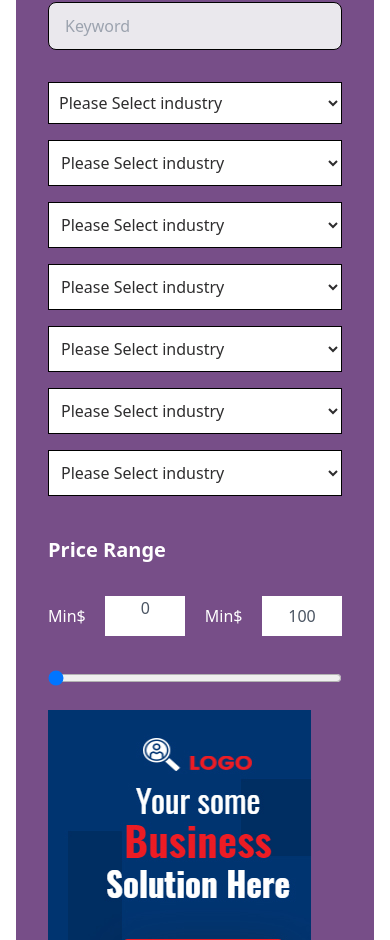
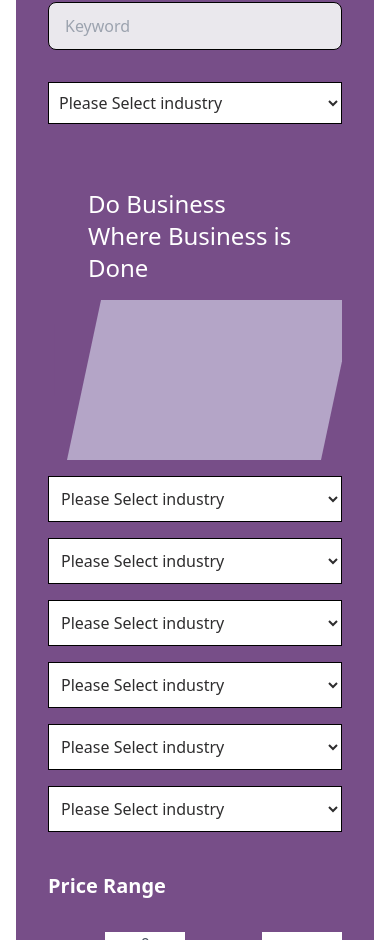
Before and after one commit to Galib24/business-partner-front-end, a React (Vite) app: page /businessList in a window 390 px wide. Shown: the part 3247-4187 px from the top of the page. Built offline with nearby package versions, Linux system fonts and the light colour scheme.

Commit message:
fixed video

```diff
--- a/src/Pages/Home/Business List/BusinessList.jsx
+++ b/src/Pages/Home/Business List/BusinessList.jsx
@@ -625,7 +625,29 @@ const BusinessList = () => {
 
                                 </div>
 
-                                <div style={{ border: '1px solid black' }} className="my-4">
+                          {/* Second Part */}
+<div className='bg-[#774e88] overflow-hidden'>
+    <div className='container mx-auto overflow-hidden flex flex-col md:flex-row justify-between bg-[#774e88] text-white px-5'>
+        <div className='flex justify-center md:justify-start items-center md:items-start px-5 md:px-0 mb-4 md:mb-0'>
+            <h2 className='text-2xl mt-12'>Do Business Where Business is Done</h2>
+        </div>
+
+        {/* Button Section */}
+        <div className="w-full md:w-1/2 relative right-0 bottom-0 hidden sm:block h-36 py-20 bg-[#b4a5c7] translate-x-4 -skew-x-12 origin-left">
+            <div className='flex absolute right-72 bottom-16 justify-center items-center md:justify-end'>
+                <button className='p-3 px-10 transform skew-x-12 bg-[#774e88] z-10'>Sell Your Business</button>
+            </div>
+        </div>
+
+        {/* Video Overlay for Medium Devices */}
+        <div className="md:hidden w-full relative right-0 bottom-0 h-36 py-20 bg-[#b4a5c7] translate-x-4 -skew-x-12 origin-left">
+            <div className='flex absolute right-72 bottom-16 justify-center items-center'>
+                <button className='p-3 px-10 transform skew-x-12 bg-[#774e88]'>Sell Your Business</button>
+            </div>
+        </div>
+    </div>
+</div>
+      <div style={{ border: '1px solid black' }} className="my-4">
                                     <select style={{ padding: '10px 8px' }} className="w-full bg-white cursor-pointer">
                                         <option>Please Select industry</option>
                                         <option>Agriculture/Primary</option>
--- a/src/Pages/Home/Video/Video.css
+++ b/src/Pages/Home/Video/Video.css
@@ -40,12 +40,12 @@
 }
 
 @media only screen and (max-width: 767px) {
-  .video2 {
+  .video3 {
       display: block; /* Show the second video on small devices */
       margin-top: 80px;
   }
 
-  .video {
+  .video, .video3 {
       display: none; /* Hide the first video on small devices */
   }
 }
@@ -56,7 +56,7 @@
       display: block; /* Show the first video on larger devices */
   }
 
-  .video2 {
+  .video2, .video3 {
       display: none; /* Hide the second video on larger devices */
   }
 }
```
